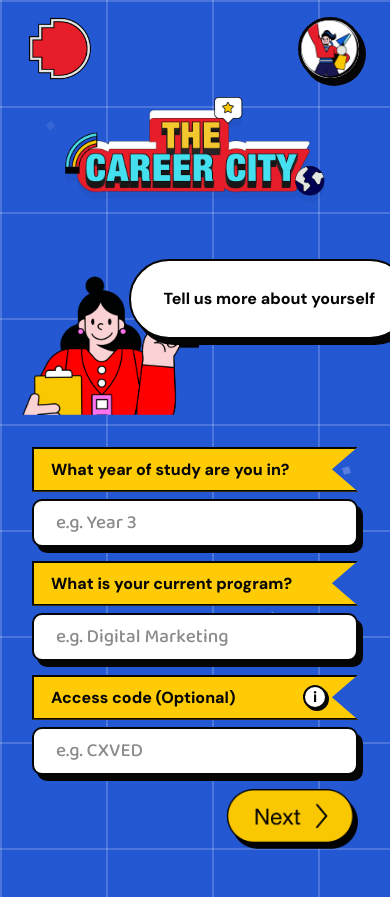
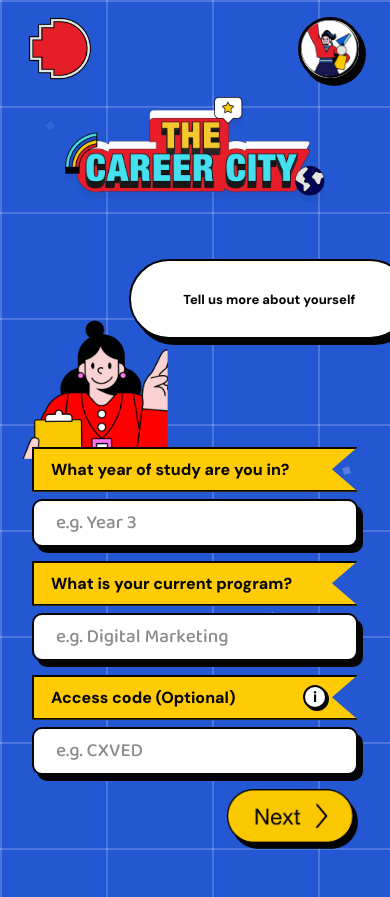
Before and after one commit to SALtruc/CarrerReadyCity, a React (Vite) app: page /profile in a window 390 px wide. Built offline with nearby package versions, Linux system fonts and the light colour scheme.

Commit message:
Align profile coach on mobile

```diff
--- a/src/styles.css
+++ b/src/styles.css
@@ -103,13 +103,13 @@
 .info-overlay{position:absolute;right:0;top:calc(100% + 12px);width:min(100%,430px);margin:0;z-index:90;border:3px solid #050505;border-radius:14px;background:#fff;box-shadow:8px 9px 0 #050505}
 .info-overlay::before{content:'';position:absolute;right:28px;top:-12px;width:18px;height:18px;background:#fff;border-left:3px solid #050505;border-top:3px solid #050505;transform:rotate(45deg)}
 .profile-coach-art{display:block;position:relative;z-index:1;width:min(110%,680px);aspect-ratio:1995/995;margin:24px auto -10px;overflow:visible;transform:translateY(12px);-webkit-mask-image:none;mask-image:none}
-.profile-coach-art img{display:block;width:100%;height:100%;object-fit:cover;object-position:top;clip-path:inset(0 54% 0 0);-webkit-mask-image:linear-gradient(to bottom,#000 88%,transparent 100%);mask-image:linear-gradient(to bottom,#000 88%,transparent 100%)}
-.profile-coach-art span{position:absolute;left:34%;right:1%;top:18%;min-height:26%;padding:0 18px;display:flex;align-items:center;justify-content:center;background:#fff;border:3px solid #050505;border-radius:999px;box-shadow:7px 8px 0 #050505;font-weight:800;font-size:clamp(15px,2vw,20px);line-height:1;white-space:nowrap}
+.profile-coach-art img{display:block;width:100%;height:100%;object-fit:cover;object-position:top;clip-path:inset(0 62% 0 0);transform:translateY(44px);-webkit-mask-image:linear-gradient(to bottom,#000 88%,transparent 100%);mask-image:linear-gradient(to bottom,#000 88%,transparent 100%)}
+.profile-coach-art span{position:absolute;left:34%;right:1%;top:18%;min-height:26%;padding:0 18px;display:flex;align-items:center;justify-content:center;background:#fff;border:3px solid #050505;border-radius:999px;box-shadow:7px 8px 0 #050505;font-weight:800;font-size:13px;line-height:1;white-space:nowrap}
 .form-panel form{position:relative;z-index:2}
 
 @media(max-width:650px){
   .profile-coach-art{width:120%;margin:48px 0 -10px -4%;transform:none}
-  .profile-coach-art span{left:28%;right:0;top:8%;min-height:41%;padding-inline:12px;border-width:2px;box-shadow:5px 6px 0 #050505;font-size:16px}
+  .profile-coach-art span{left:28%;right:0;top:8%;min-height:41%;padding-inline:12px;border-width:2px;box-shadow:5px 6px 0 #050505}
   .form-panel form{margin-top:18px}
   .info-overlay{left:0;right:auto;top:auto;bottom:calc(100% + 12px);width:100%;padding:13px 16px;font-size:13px;line-height:1.38}
   .info-overlay::before{top:auto;right:33px;bottom:-12px;border:0;border-right:3px solid #050505;border-bottom:3px solid #050505}
```
